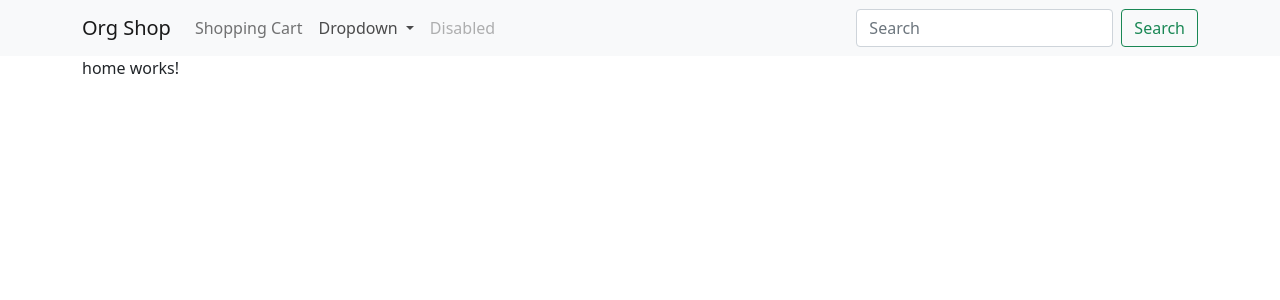
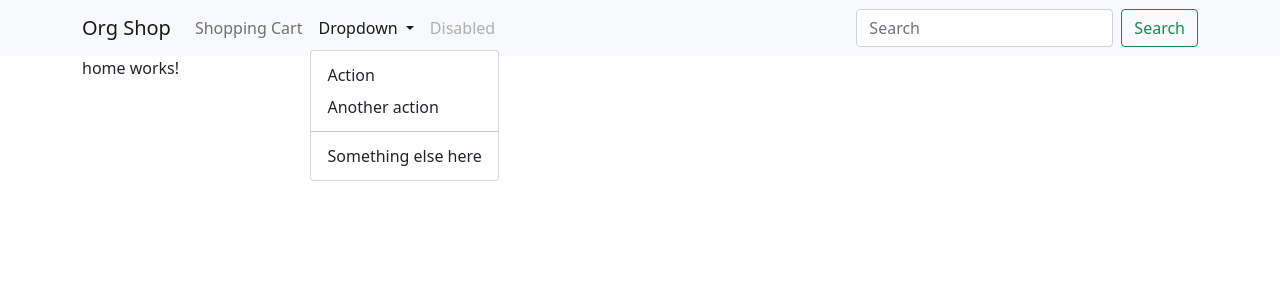
Before and after one commit to afolabiopakunle/angular-org-shop, an Angular app: page / in a window 1280 px wide. Both pictures are taken after a click on the button "Dropdown". Shown: the top 300 px of the page. Built offline with nearby package versions, Linux system fonts and the light colour scheme; what @angular/fire would draw is missing.

Commit message:
ng-bootstrap implemented and tested

```diff
--- a/src/app/navbar/navbar.component.html
+++ b/src/app/navbar/navbar.component.html
@@ -9,11 +9,11 @@
         <li class="nav-item">
           <a class="nav-link" routerLink="/shopping-cart">Shopping Cart</a>
         </li>
-        <li class="nav-item dropdown">
-          <a class="nav-link dropdown-toggle" href="#" id="navbarDropdown" role="button" data-bs-toggle="dropdown" aria-expanded="false">
+        <li class="nav-item dropdown" ngbDropdown>
+          <a ngbDropdownToggle class="nav-link dropdown-toggle" id="navbarDropdown" role="button" data-bs-toggle="dropdown" aria-expanded="false">
             Dropdown
           </a>
-          <ul class="dropdown-menu" aria-labelledby="navbarDropdown">
+          <ul ngbDropdownMenu class="dropdown-menu" aria-labelledby="navbarDropdown">
             <li><a class="dropdown-item" href="#">Action</a></li>
             <li><a class="dropdown-item" href="#">Another action</a></li>
             <li><hr class="dropdown-divider"></li>
```
